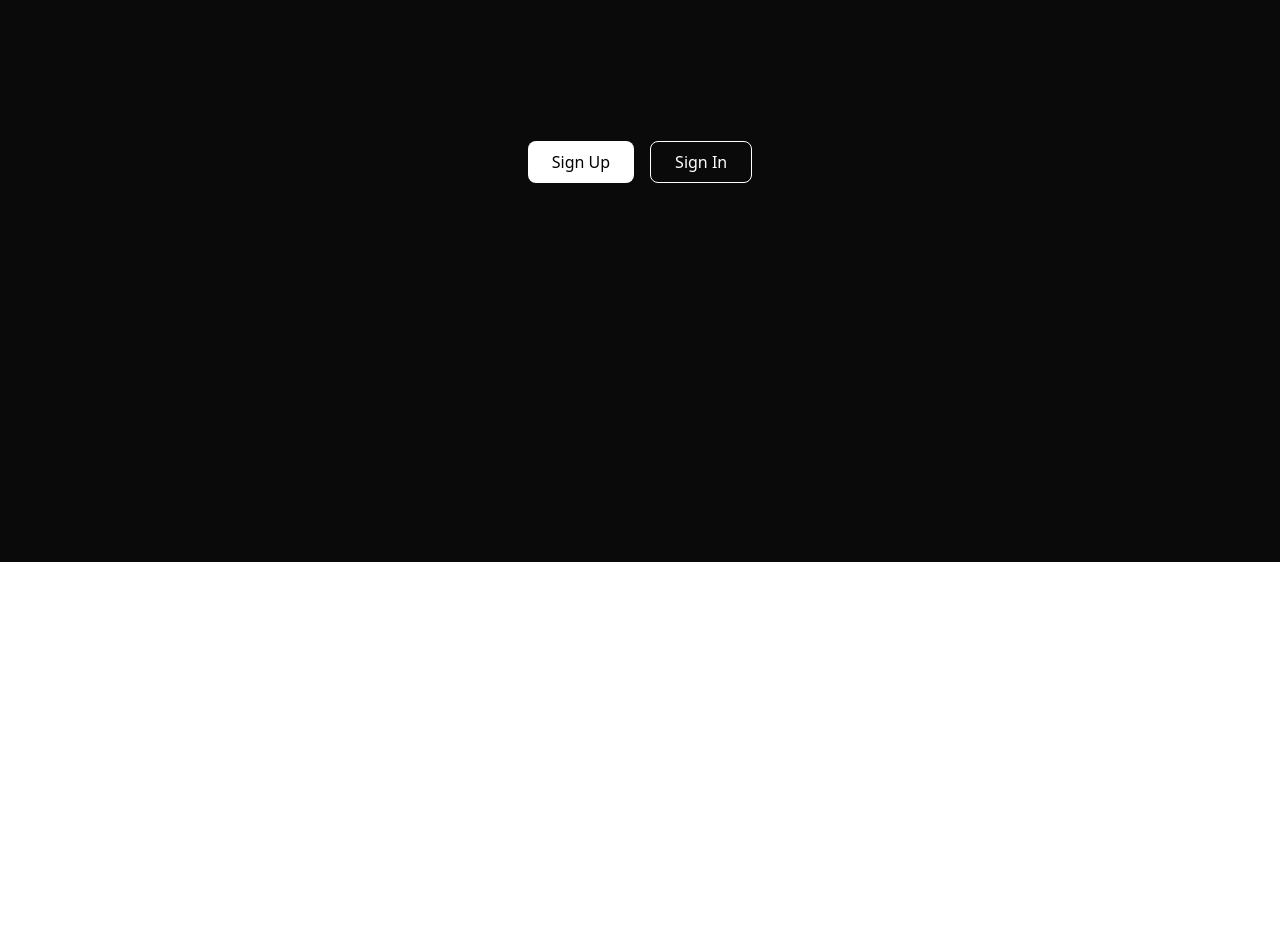
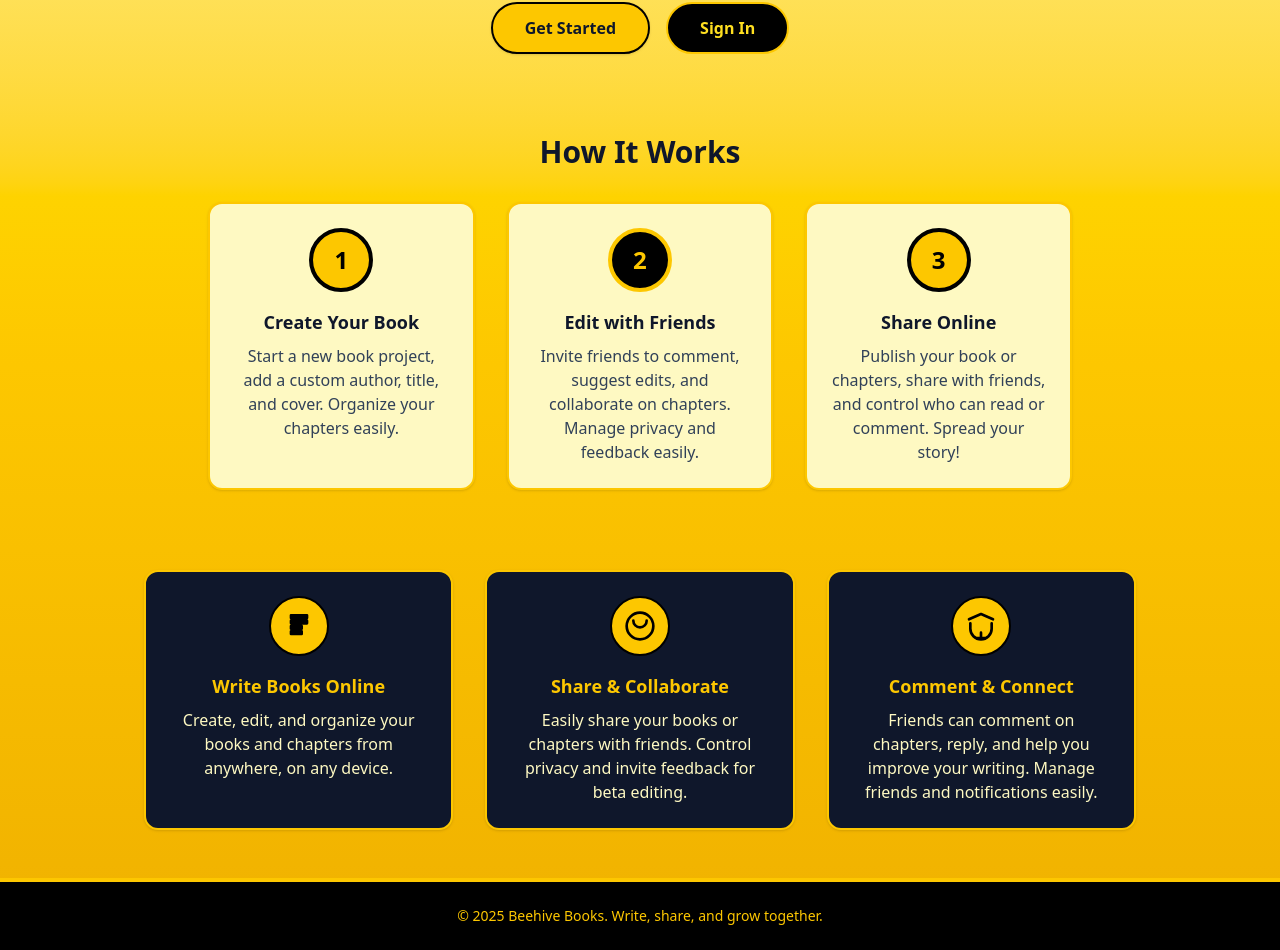
Before and after one commit to Cremacious/beehive-books, a Next.js app: page / in a window 1280 px wide. Shown: the part 238-1188 px from the top of the page. Before the commit the page ends 800 px from the top, so only its background shows below. Built offline with nearby package versions, Linux system fonts and the light colour scheme.

Commit message:
Created theme for website

```diff
--- a/src/app/page.tsx
+++ b/src/app/page.tsx
@@ -1,25 +1,142 @@
-"use client";
-
-
-import { useRouter } from "next/navigation";
+import Link from 'next/link';
+import Navbar from '@/components/header/navbar';
 
 export default function Home() {
-  const router = useRouter();
+  return (
+    <main className="min-h-screen flex flex-col items-center justify-between bg-gradient-to-b from-yellow-200 via-yellow-400 to-yellow-500 text-slate-900 dark:text-yellow-100">
+      {/* Header */}
+      <Navbar />
 
-  return (
-    <main className="flex items-center justify-center h-screen bg-neutral-950">
-      <div className="flex gap-4">
-        <button
-          onClick={() => router.push("/sign-up")}
-          className="bg-white text-black font-medium px-6 py-2 rounded-md hover:bg-gray-200">
-          Sign Up
-        </button>
-        <button
-          onClick={() => router.push("/sign-in")}
-          className="border border-white text-white font-medium px-6 py-2 rounded-md hover:bg-neutral-800">
-          Sign In
-        </button>
-      </div>
+      <section className="flex flex-col items-center gap-4 mt-12">
+        <div className="flex gap-4">
+          <Link
+            href="/sign-up"
+            className="bg-yellow-400 text-slate-900 font-bold px-8 py-3 rounded-full shadow hover:bg-yellow-500 transition border-2 border-black text-center"
+          >
+            Get Started
+          </Link>
+          <Link
+            href="/sign-in"
+            className="bg-black text-yellow-300 font-bold px-8 py-3 rounded-full border-2 border-yellow-400 hover:bg-slate-800 transition text-center"
+          >
+            Sign In
+          </Link>
+        </div>
+      </section>
+
+      <section className="w-full max-w-4xl mt-20 px-4">
+        <h2 className="text-3xl font-bold text-center text-slate-900 dark:text-yellow-200 mb-8">
+          How It Works
+        </h2>
+        <div className="grid md:grid-cols-3 gap-8">
+          <div className="bg-yellow-100 dark:bg-slate-800 rounded-xl shadow p-6 flex flex-col items-center text-center border-2 border-yellow-400">
+            <div className="flex items-center justify-center w-16 h-16 rounded-full bg-yellow-400 border-4 border-black mb-4">
+              <span className="text-2xl font-extrabold text-black">1</span>
+            </div>
+            <h3 className="font-bold text-lg mb-2 text-slate-900 dark:text-yellow-200">
+              Create Your Book
+            </h3>
+            <p className="text-slate-700 dark:text-yellow-100">
+              Start a new book project, add a custom author, title, and cover.
+              Organize your chapters easily.
+            </p>
+          </div>
+
+          <div className="bg-yellow-100 dark:bg-slate-800 rounded-xl shadow p-6 flex flex-col items-center text-center border-2 border-yellow-400">
+            <div className="flex items-center justify-center w-16 h-16 rounded-full bg-black border-4 border-yellow-400 mb-4">
+              <span className="text-2xl font-extrabold text-yellow-400">2</span>
+            </div>
+            <h3 className="font-bold text-lg mb-2 text-slate-900 dark:text-yellow-200">
+              Edit with Friends
+            </h3>
+            <p className="text-slate-700 dark:text-yellow-100">
+              Invite friends to comment, suggest edits, and collaborate on
+              chapters. Manage privacy and feedback easily.
+            </p>
+          </div>
+          <div className="bg-yellow-100 dark:bg-slate-800 rounded-xl shadow p-6 flex flex-col items-center text-center border-2 border-yellow-400">
+            <div className="flex items-center justify-center w-16 h-16 rounded-full bg-yellow-400 border-4 border-black mb-4">
+              <span className="text-2xl font-extrabold text-black">3</span>
+            </div>
+            <h3 className="font-bold text-lg mb-2 text-slate-900 dark:text-yellow-200">
+              Share Online
+            </h3>
+            <p className="text-slate-700 dark:text-yellow-100">
+              Publish your book or chapters, share with friends, and control who
+              can read or comment. Spread your story!
+            </p>
+          </div>
+        </div>
+      </section>
+
+      <section className="w-full max-w-5xl mt-20 mb-12 px-4 grid gap-8 md:grid-cols-3">
+        <div className="bg-slate-900 rounded-xl shadow p-6 flex flex-col items-center text-center border-2 border-yellow-400">
+          <span className="inline-block bg-yellow-400 rounded-full p-3 mb-4 border-2 border-black">
+            <svg width="32" height="32" fill="none" viewBox="0 0 24 24">
+              <path
+                d="M6 4h12v2H6V4zm0 4h12v2H6V8zm0 4h8v2H6v-2zm0 4h8v2H6v-2z"
+                stroke="#000"
+                strokeWidth="2"
+                strokeLinecap="round"
+                strokeLinejoin="round"
+              />
+            </svg>
+          </span>
+          <h3 className="font-bold text-lg mb-2 text-yellow-400">
+            Write Books Online
+          </h3>
+          <p className="text-yellow-100">
+            Create, edit, and organize your books and chapters from anywhere, on
+            any device.
+          </p>
+        </div>
+        <div className="bg-slate-900 rounded-xl shadow p-6 flex flex-col items-center text-center border-2 border-yellow-400">
+          <span className="inline-block bg-yellow-400 rounded-full p-3 mb-4 border-2 border-black">
+            <svg width="32" height="32" fill="none" viewBox="0 0 24 24">
+              <path
+                d="M17 8a5 5 0 0 1-10 0"
+                stroke="#000"
+                strokeWidth="2"
+                strokeLinecap="round"
+                strokeLinejoin="round"
+              />
+              <circle cx="12" cy="12" r="10" stroke="#000" strokeWidth="2" />
+            </svg>
+          </span>
+          <h3 className="font-bold text-lg mb-2 text-yellow-400">
+            Share & Collaborate
+          </h3>
+          <p className="text-yellow-100">
+            Easily share your books or chapters with friends. Control privacy
+            and invite feedback for beta editing.
+          </p>
+        </div>
+        <div className="bg-slate-900 rounded-xl shadow p-6 flex flex-col items-center text-center border-2 border-yellow-400">
+          <span className="inline-block bg-yellow-400 rounded-full p-3 mb-4 border-2 border-black">
+            <svg width="32" height="32" fill="none" viewBox="0 0 24 24">
+              <path
+                d="M8 21h8M12 17v4M21 7l-9-4-9 4M4 10v4a8 8 0 0 0 16 0v-4"
+                stroke="#000"
+                strokeWidth="2"
+                strokeLinecap="round"
+                strokeLinejoin="round"
+              />
+            </svg>
+          </span>
+          <h3 className="font-bold text-lg mb-2 text-yellow-400">
+            Comment & Connect
+          </h3>
+          <p className="text-yellow-100">
+            Friends can comment on chapters, reply, and help you improve your
+            writing. Manage friends and notifications easily.
+          </p>
+        </div>
+      </section>
+
+      <footer className="w-full py-6 bg-black text-center text-yellow-400 text-sm border-t-4 border-yellow-400">
+        &copy; {new Date().getFullYear()} Beehive Books. Write, share, and grow
+        together.
+      </footer>
     </main>
   );
 }
--- /dev/null
+++ b/src/components/header/navbar.tsx
@@ -0,0 +1,15 @@
+const Navbar = () => {
+  return (
+    <header className="w-full py-8 flex flex-col items-center bg-slate-900 shadow-md border-b-4 border-yellow-400">
+      <h1 className="text-5xl md:text-6xl font-extrabold tracking-tight text-yellow-400 mb-2 drop-shadow-lg">
+        Beehive Books
+      </h1>
+      <p className="text-lg md:text-xl text-yellow-100 max-w-2xl text-center">
+        Write, share, and edit your books online with friends. Collaborative,
+        private, and social book creation for everyone.
+      </p>
+    </header>
+  );
+};
+
+export default Navbar;
```
Also changed, not shown: 2 other files (tests, documents, lock files or other folders).
